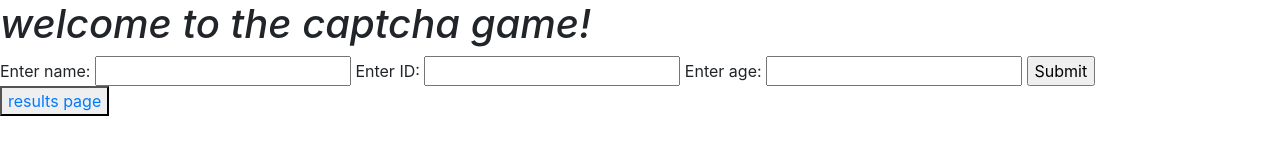
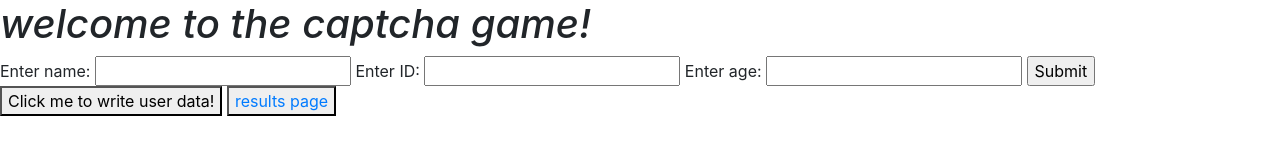
Before and after one commit to jvanam/captcha, a plain HTML site: page index.html in a window 1280 px wide. Drawn offline with nearby package versions, Linux system fonts and the light colour scheme; some packages are replaced by stand-ins of ours.

Commit message:
Write data to realtime database - 2
Getting rid of form, just using button to hardcode

```diff
--- a/index.html
+++ b/index.html
@@ -9,25 +9,26 @@
   <body>
     <h1> welcome to the captcha game!</h1>
 
-    <form onsubmit="writeUserData(userId, name, age)">
+    <form>
       Enter name: <input type="text" name="name">
       Enter ID: <input type="text" name="userId">
       Enter age: <input type="text" name="age">
       <input type="submit" value="Submit">
     </form>
-
+    <button onclick="writeUserData()">Click me to write user data!</button>
     <button><a href="results.html">results page</a></button>
 
+    <!-- BOOTSTRAP -->
     <script src="https://code.jquery.com/jquery-3.4.1.slim.min.js" integrity="sha384-J6qa4849blE2+poT4WnyKhv5vZF5SrPo0iEjwBvKU7imGFAV0wwj1yYfoRSJoZ+n" crossorigin="anonymous"></script>
     <script src="https://cdn.jsdelivr.net/npm/popper.js@1.16.0/dist/umd/popper.min.js" integrity="sha384-Q6E9RHvbIyZFJoft+2mJbHaEWldlvI9IOYy5n3zV9zzTtmI3UksdQRVvoxMfooAo" crossorigin="anonymous"></script>
     <script src="https://stackpath.bootstrapcdn.com/bootstrap/4.4.1/js/bootstrap.min.js" integrity="sha384-wfSDF2E50Y2D1uUdj0O3uMBJnjuUD4Ih7YwaYd1iqfktj0Uod8GCExl3Og8ifwB6" crossorigin="anonymous"></script>
+
+    <!-- FIREBASE TODO: create a separate file for this -->
     <!-- The core Firebase JS SDK is always required and must be listed first -->
     <script src="https://www.gstatic.com/firebasejs/7.14.1/firebase-app.js"></script>
-
     <!-- TODO: Add SDKs for Firebase products that you want to use
          https://firebase.google.com/docs/web/setup#available-libraries -->
     <script src="https://www.gstatic.com/firebasejs/7.14.1/firebase-analytics.js"></script>
-
     <script>
       // Your web app's Firebase configuration
       var firebaseConfig = {
@@ -46,10 +47,10 @@
       // Get a reference to the database service
       var database = firebase.database();
       //trying to write data! function
-      function writeUserData(userId, name, age) {
-        firebase.database().ref(userId).set({
-          username: name,
-          age : age
+      function writeUserData() {
+        firebase.database().ref(jv345).set({
+          username: Jess,
+          age : 22
         });
       }
     </script>
```
